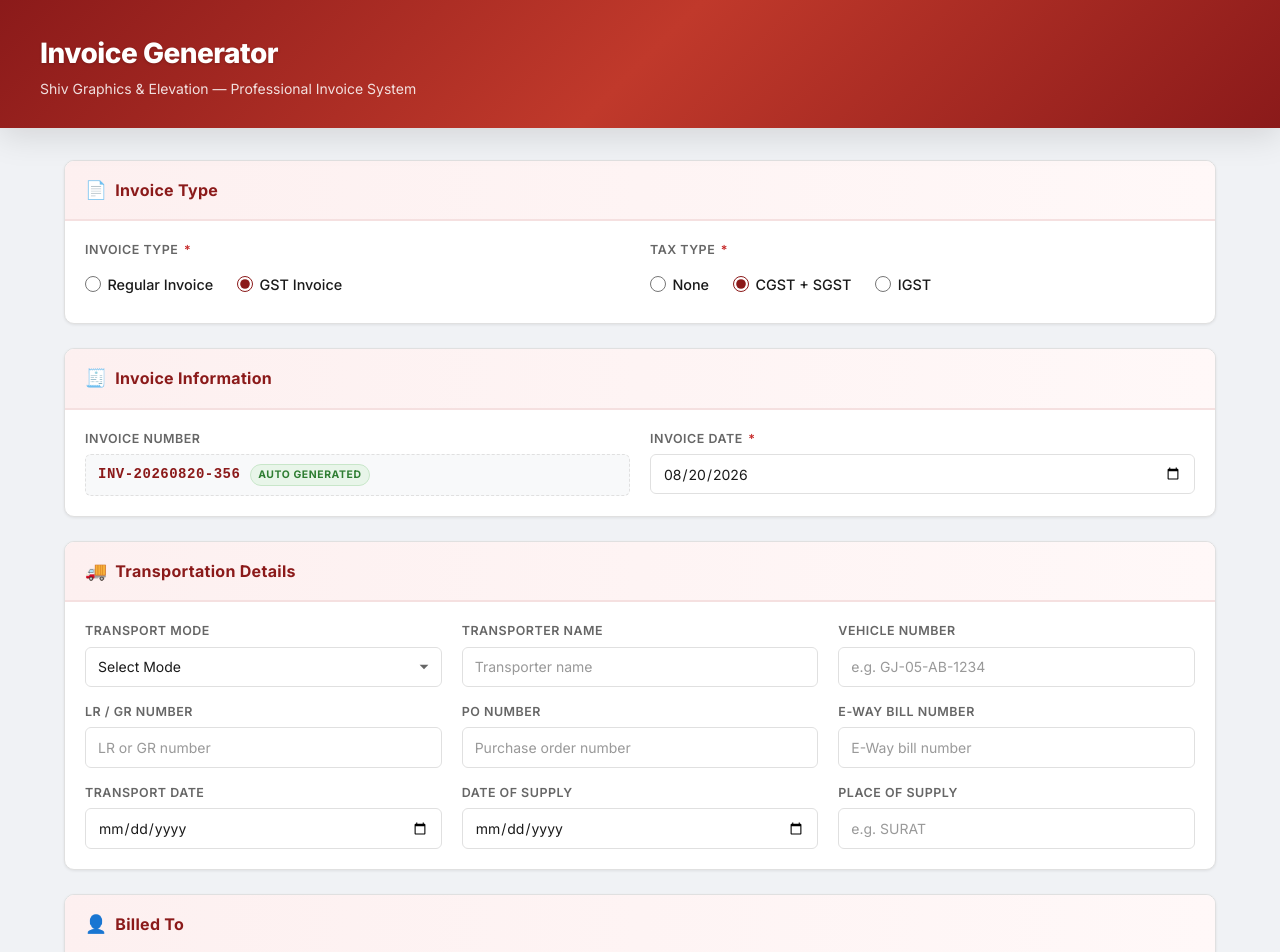
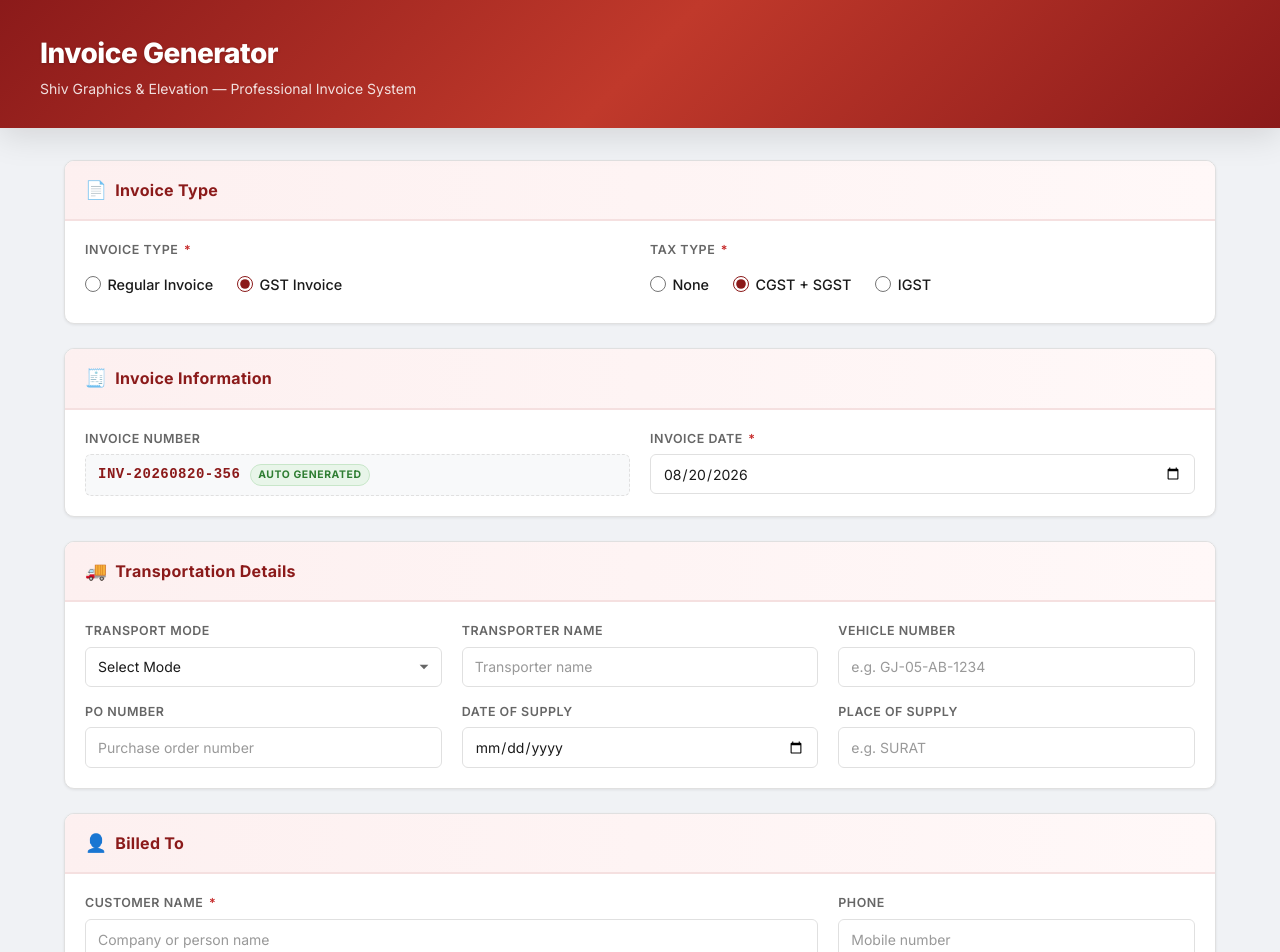
Before and after one commit to Kaushik8598/invoice-generate, a Next.js app: page / in a window 1280 px wide. Shown: the top 952 px of the page. Built offline with nearby package versions, Linux system fonts and the light colour scheme.

Commit message:
feat: transportation details unused form data removed

```diff
--- a/app/components/InvoiceForm/TransportDetailsSection.tsx
+++ b/app/components/InvoiceForm/TransportDetailsSection.tsx
@@ -56,19 +56,6 @@ export default function TransportDetailsSection({ data, onChange }: Props) {
             onChange={(e) => onChange('vehicleNo', e.target.value)}
           />
         </div>
-
-        <div className="field-group">
-          <label htmlFor="lrGrNo" className="field-label">LR / GR Number</label>
-          <input
-            id="lrGrNo"
-            type="text"
-            className="form-input"
-            placeholder="LR or GR number"
-            value={data.lrGrNo}
-            onChange={(e) => onChange('lrGrNo', e.target.value)}
-          />
-        </div>
-
         <div className="field-group">
           <label htmlFor="poNo" className="field-label">PO Number</label>
           <input
@@ -78,29 +65,6 @@ export default function TransportDetailsSection({ data, onChange }: Props) {
             placeholder="Purchase order number"
             value={data.poNo}
             onChange={(e) => onChange('poNo', e.target.value)}
-          />
-        </div>
-
-        <div className="field-group">
-          <label htmlFor="ewayBillNo" className="field-label">E-Way Bill Number</label>
-          <input
-            id="ewayBillNo"
-            type="text"
-            className="form-input"
-            placeholder="E-Way bill number"
-            value={data.ewayBillNo}
-            onChange={(e) => onChange('ewayBillNo', e.target.value)}
-          />
-        </div>
-
-        <div className="field-group">
-          <label htmlFor="transportDate" className="field-label">Transport Date</label>
-          <input
-            id="transportDate"
-            type="date"
-            className="form-input"
-            value={data.transportDate}
-            onChange={(e) => onChange('transportDate', e.target.value)}
           />
         </div>
 
--- a/app/components/InvoiceForm/index.tsx
+++ b/app/components/InvoiceForm/index.tsx
@@ -52,9 +52,6 @@ const DEFAULT_FORM: InvoiceFormData = {
   transport: {
     transporterName: '',
     vehicleNo: '',
-    lrGrNo: '',
-    transportDate: '',
-    ewayBillNo: '',
     transportMode: '',
     poNo: '',
     dateOfSupply: '',
--- a/app/components/InvoicePreview/GSTInvoice.tsx
+++ b/app/components/InvoicePreview/GSTInvoice.tsx
@@ -136,11 +136,6 @@ export default function GSTInvoice({ formData, computedProducts, totals }: Props
                   <td className="info-label">PO No.</td>
                   <td>:</td>
                   <td>{transport.poNo || '-'}</td>
-                </tr>
-                <tr>
-                  <td className="info-label">LR / GR No.</td>
-                  <td>:</td>
-                  <td>{transport.lrGrNo || '-'}</td>
                 </tr>
                 <tr>
                   <td className="info-label">Date of Supply</td>
--- a/app/lib/types.ts
+++ b/app/lib/types.ts
@@ -4,9 +4,6 @@ export type TaxType = 'none' | 'cgst_sgst' | 'igst';
 export interface TransportDetails {
   transporterName: string;
   vehicleNo: string;
-  lrGrNo: string;
-  transportDate: string;
-  ewayBillNo: string;
   transportMode: string;
   poNo: string;
   dateOfSupply: string;
```
